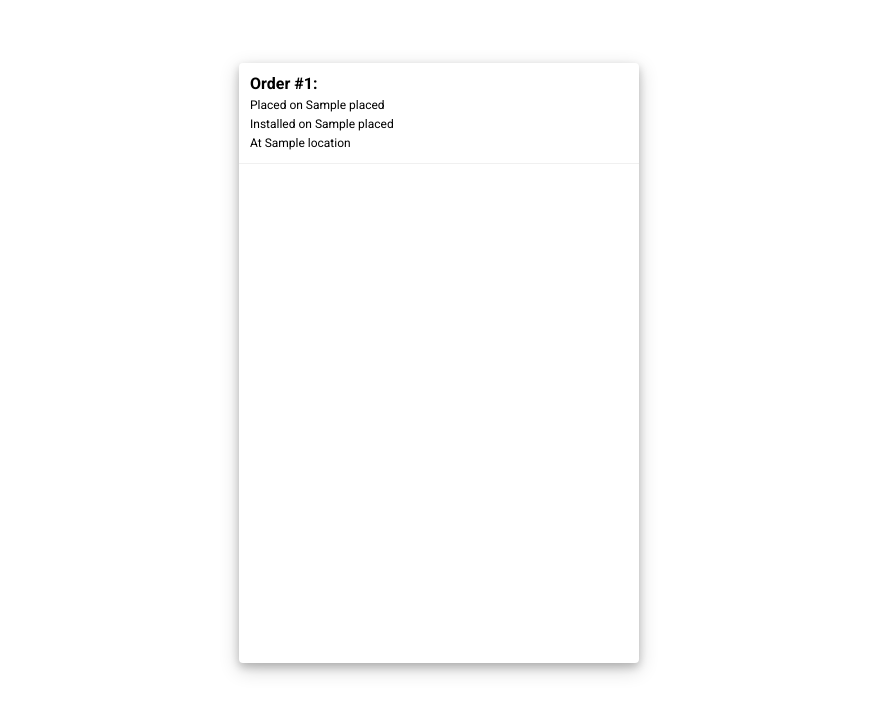
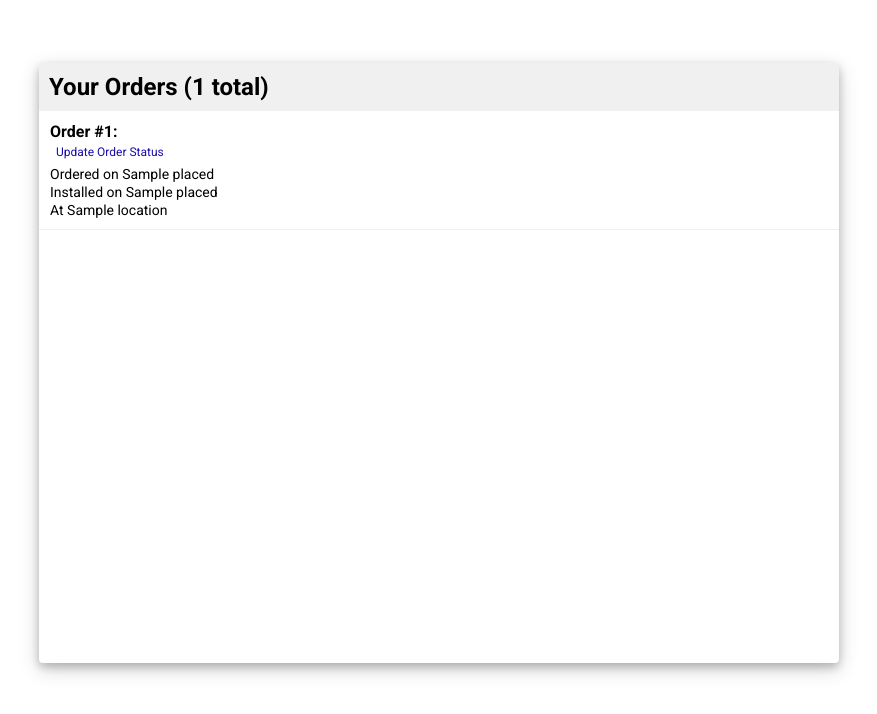
Before and after one commit to lking-dev/UV-Lamp, a Flask app: template uv lamp/templates/web/orders.html in a window 1280 px wide. Shown: the top 714 px of the page, without its empty margins (201-1078 px from the left). Run offline with Flask 3, Linux system fonts and the light colour scheme; the template is opened without the code that fills it: most values are stand-ins (such as "Sample title", 1, 10 or a date in 2020).

Commit message:
client-2-database abilities added

```diff
--- a/uv lamp/server.py
+++ b/uv lamp/server.py
@@ -1,5 +1,6 @@
 from flask import *
 import DBAccess
+from datetime import datetime
 
 app = Flask(__name__)
 app.secret_key = "adhjjaljdal;djhwajw23jdjaw;jdakjd;ajkh;io"
@@ -55,10 +56,24 @@ def user_orders():
         return "You are not logged in! <br><a href = '/login'>" + "click here to log in</a>"
 
     database = DBAccess.DBAccess(r"C:\Users\lking\Desktop\UV-Lamp\uv lamp\orders.db")
-    print(session["userid"])
     orders = database.searchOrdersByCustomer(session["userid"])
 
     return render_template("web/orders.html", orders = orders)
+
+@app.post("/user_orders/update/<orderid>")
+def update_user_order(orderid):
+    print("REQUEST TO UPDATE ORDER {} TO RE-INSTALLED".format(orderid))
+    orderid = int(orderid)
+
+    database = DBAccess.DBAccess(r"C:\Users\lking\Desktop\UV-Lamp\uv lamp\orders.db")
+    order = database.searchOrderById(orderid)
+
+    if order.status == 0: order.status = 1
+    elif order.status == 1: order.status = 0
+    order.lastchanged = datetime.strftime(datetime.now(), "%m/%d/%Y")
+    database.updateOrder(order)
+
+    return redirect(url_for("user_orders"))
 
 @app.get("/customer_table")
 def customer_table():
--- a/uv lamp/static/stylesheets/login.css
+++ b/uv lamp/static/stylesheets/login.css
@@ -79,11 +79,11 @@
 }
 
 #submit-button:hover {
-    background-color: #389b8a;
+    background-color: #26a791;
 }
 
 body {
-    background-color: #389b8a;
+
 }
 
 html {
--- a/uv lamp/static/stylesheets/orders.css
+++ b/uv lamp/static/stylesheets/orders.css
@@ -8,17 +8,14 @@
     margin-right: auto;
     margin-top: 5%;
     height: 600px;
-    width: 400px;
+    width: 800px;
     box-shadow: 0 4px 8px 0 rgba(0, 0, 0, 0.2), 0 6px 20px 0 rgba(0, 0, 0, 0.19);
     border-radius: 4px;
-    background-color: white;
-    justify-content: center;
-    display: flex;
+    background-color: rgb(255, 255, 255);
 }
 
 .order-row {
     display: flex;
-    height: 100px;
     border-bottom: 1px solid #f0f0f0;
     width: 100%;
 }
@@ -28,18 +25,54 @@
     display: grid;
 }
 
+.link-button {
+    background: none;
+    border: none;
+    color: #1a0dab;
+    text-decoration: none;
+    font-size: 12px;
+}
+
+.link-button:hover {
+    text-decoration: underline;
+    cursor: pointer;
+}
+
 .order-heading {
     font-size: 16px;
 }
 
+.text-glow-red {
+    text-shadow:1px 1px 20px red, 1px 1px 20px white;
+}
+
+.order-update {
+    font-size: 12px;
+    margin-bottom: 4px;
+    text-decoration: none;
+}
+
+.order-update:hover {
+    text-decoration: underline;
+}
+
 .order-content {
-    margin-top: 5px;
-    font-size: 12px;
+    margin-top: 2px;
+    font-size: 14px;
+}
+
+#header-div {
+    padding: 10px;
+    align-content: center;
+    background-color: #f0f0f0;
+}
+
+#table-label {
+    font-size: 24px;
 }
 
 #main-table {
     width: 100%;
-    height: 100%;
     border-collapse: collapse;
 }
 
--- a/uv lamp/templates/web/orders.html
+++ b/uv lamp/templates/web/orders.html
@@ -4,8 +4,13 @@
         <link rel = "stylesheet" href = "static/stylesheets/orders.css"/>
     </head>
     <body>
-        <div id = "main-div" class = "debug">
-            <table id = "main-table">
+        <div id = "main-div">
+            <div id = "header-div" class = "debug">
+                <label id = "table-label">
+                    <b>Your Orders ({{ orders|length }} total)</b>
+                </label>
+            </div>
+            <table id = "main-table" class = "debug">
                 <tbody>
                     {% for order in orders %}
                     <tr class = "order-row">
@@ -19,7 +24,10 @@
                                         <b style = "color: red;">{{ order.order_statuses[order.status] }}</b>
                                     {% endif %}
                                 </label>
-                                <label class = "order-content">Placed on {{ order.placed }}</label>
+                                <form action = "/user_orders/update/{{ order.id }}" method = "POST">
+                                    <input type = "submit" class = "link-button order-update" value = "Update Order Status"></input>
+                                </form>
+                                <label class = "order-content">Ordered on {{ order.placed }}</label>
                                 <label class = "order-content">Installed on {{ order.placed }}</label>
                                 <label class = "order-content">At {{ order.location }}</label>
                             </div>
```
Also changed, not shown: uv lamp/DBAccess.py (+12 -1 lines), uv lamp/orders.db.
